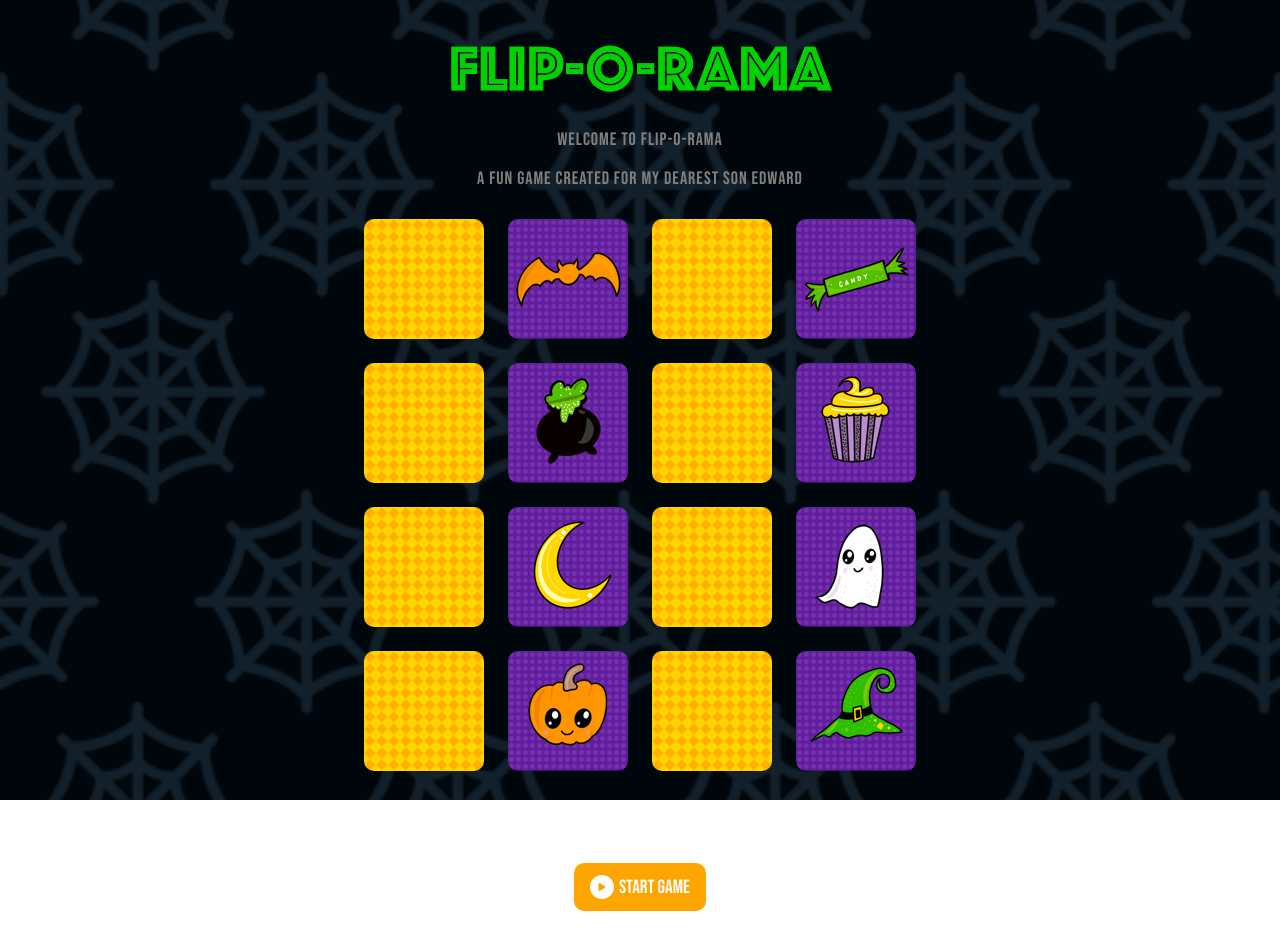
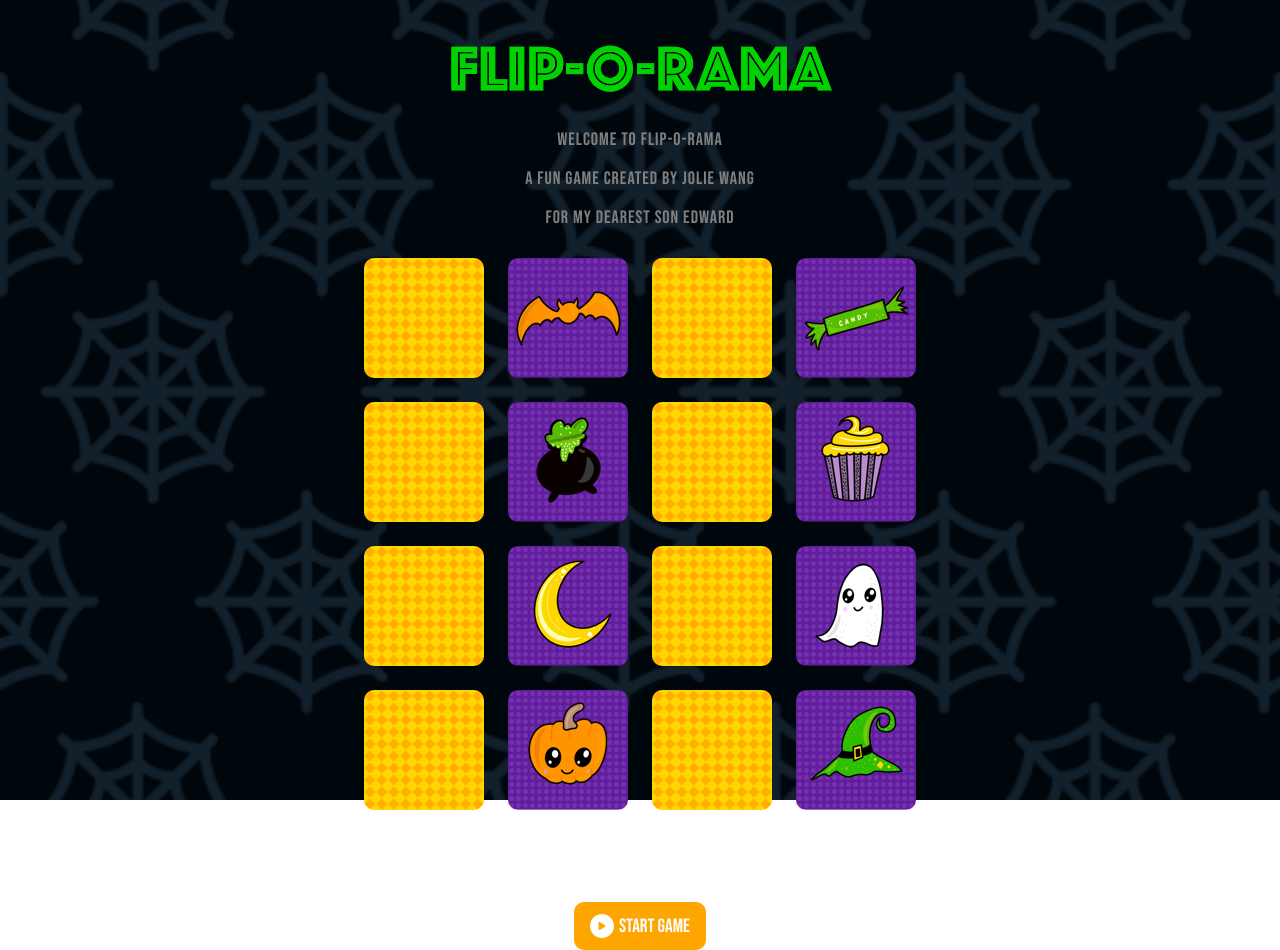
Before and after one commit to callmejojow/Flip-O-Rama, a Vue app: page / in a window 1280 px wide. Before the commit the page ends 911 px from the top, so only its background shows below. Built offline with nearby package versions, Linux system fonts and the light colour scheme.

Commit message:
Update App.vue

```diff
--- a/src/App.vue
+++ b/src/App.vue
@@ -3,7 +3,8 @@
     <img src="../public/image/flip-o-rama-title.png" alt="Flip-O-Rama" class="title">
   <section class="description">
     <p>Welcome to Flip-O-Rama</p>
-    <p>A fun game created for my dearest son Edward</p>
+    <p>A fun game created by Jolie Wang</p>
+    <p>for my dearest son Edward</p>
   </section>
   <transition-group tag="section" class="game-board" name="shuffle-card">
     <AllCard
```
